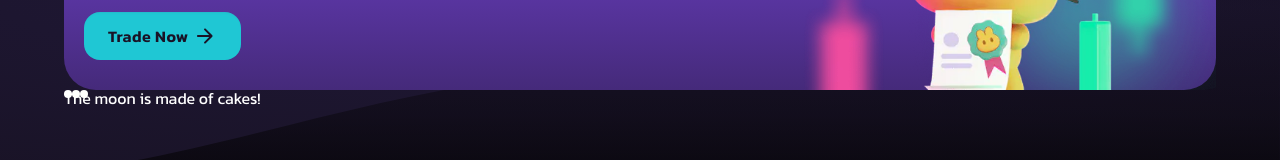
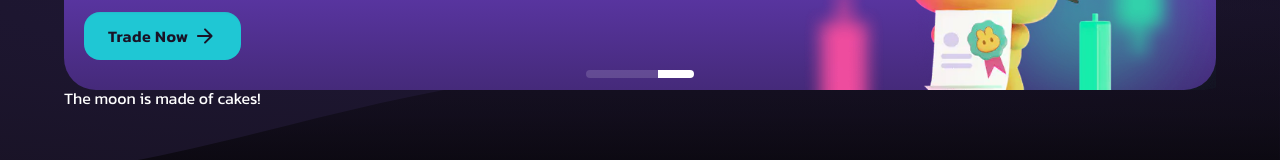
Before and after one commit to gnikolaos/pancakeswap-clone, a website: page index.html in a window 1280 px wide. Shown: the part 365-525 px from the top of the page. Drawn offline with Linux system fonts and the light colour scheme; no server answers.

Commit message:
fix: update the scroller's pagination bullets styling

```diff
--- a/assets/styling/style.scss
+++ b/assets/styling/style.scss
@@ -442,14 +442,32 @@ body {
             display: flex;
             position: absolute;
             justify-content: center;
+            // width: 6.75rem;
+            bottom: 0.75rem;
+            left: 50%;
+            transform: translateX(-50%);
 
             &-bullet {
-              width: 0.5rem;
+              display: inline-block;
+              width: 2.25rem;
               height: 0.5rem;
-              display: inline-block;
-              background-color: $colors-dark-white;
-              border-radius: 50%;
+              // margin: 0px!important;
+              flex-basis: 6.75rem;
+              background: rgba($colors-dark-white, 0.15);
+              border-radius: 0px;
               cursor: pointer;
+
+              &:first-child {
+                border-radius: 0.25rem 0 0 0.25rem;
+              }
+
+              &:last-child {
+                border-radius: 0 0.25rem 0.25rem 0;
+              }
+
+              &-active {
+                background: $colors-dark-white;
+              }
             }
           }
         }
--- a/index.html
+++ b/index.html
@@ -167,7 +167,9 @@
                       <div class="scroller-pagination">
                         <span class="scroller-pagination-bullet"></span>
                         <span class="scroller-pagination-bullet"></span>
-                        <span class="scroller-pagination-bullet"></span>
+                        <span
+                          class="scroller-pagination-bullet scroller-pagination-bullet-active"
+                        ></span>
                       </div>
                     </div>
                   </div>
```
Also changed, not shown: assets/styling/style.css, 1 other file.
